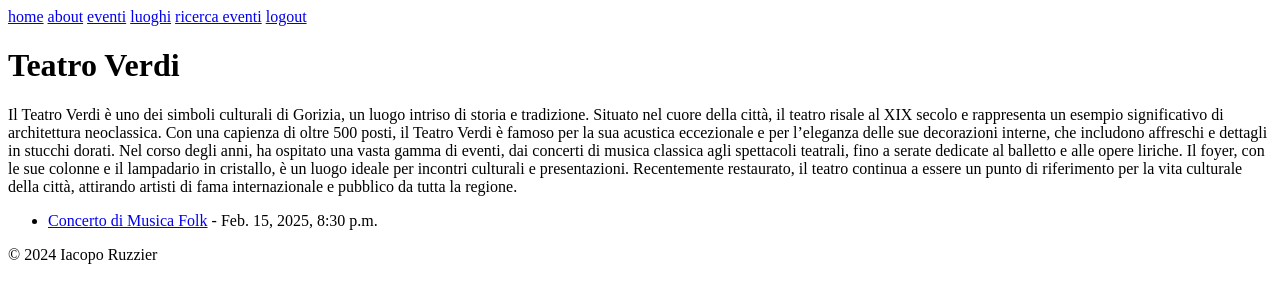
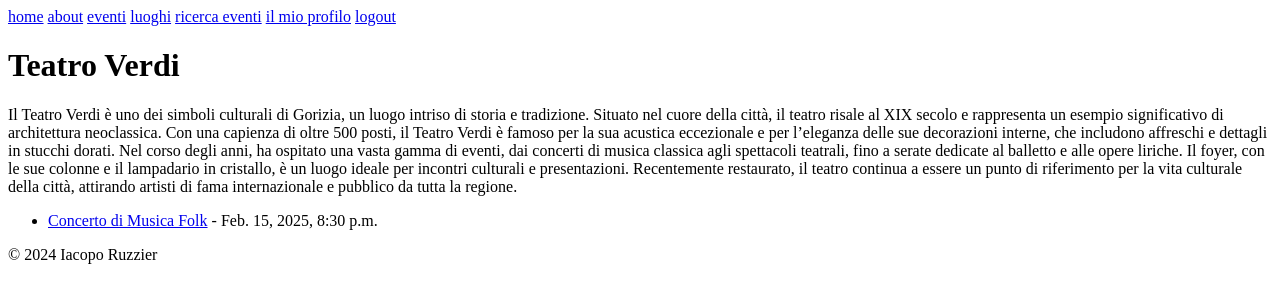
Before and after one commit to Hoolywear/tec_folklore_prj, a Django app: page /eventi/luoghi/dettagli/1/ in a window 1280 px wide. Shown: the top 300 px of the page. Run offline with Django 4.2, Linux system fonts and the light colour scheme; the visitor is signed in with stand-in values (Sample User, id 1); data comes from the database, SQL or seed files in the repository; parts of the project's set-up code (start-up, migrations or seed data) failed here and were passed over.

Commit message:
added profile link in header.html

```diff
--- a/templates/header.html
+++ b/templates/header.html
@@ -5,6 +5,7 @@
     <a href="{% url 'eventi:luoghi' %}">luoghi</a>
     <a href="{% url 'search' %}">ricerca eventi</a>
     {% if user.is_authenticated %}
+    <a href="{% url 'users:profile' %}">il mio profilo</a>
     <a href="{% url 'users:logout' %}">logout</a>
     {% else %}
     <a href="{% url 'users:register' %}">registrati</a>
```
